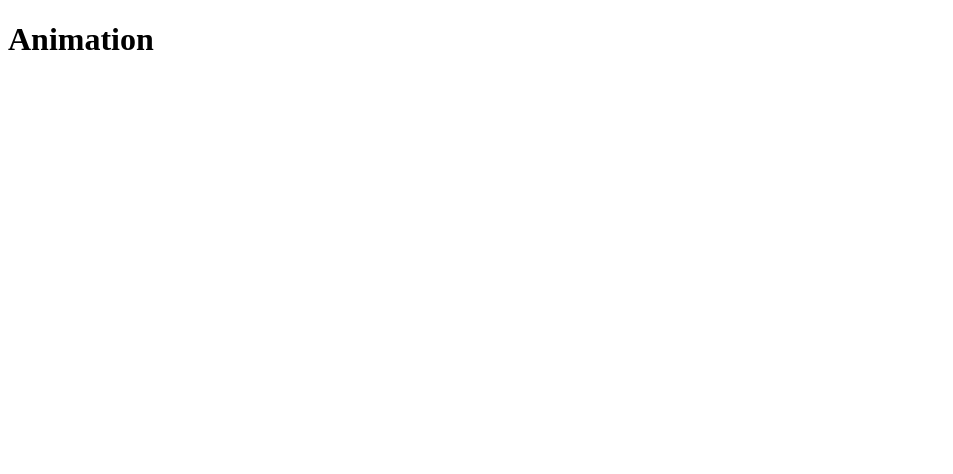
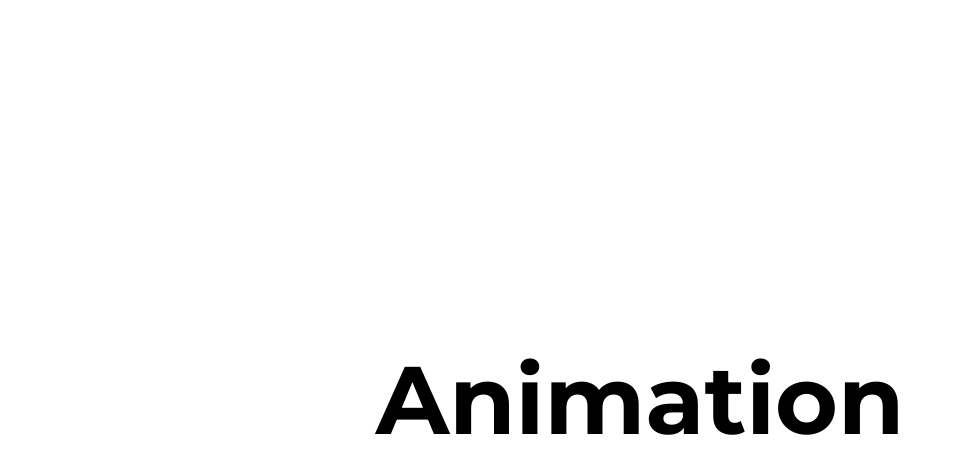
Before and after one commit to thusharathiwanka/Animated-text, a plain HTML site: page index.html in a window 1280 px wide. Shown: the whole page, without its empty margins (0-953 px from the left). Drawn offline with Linux system fonts and the light colour scheme.

Commit message:
styles added

```diff
--- a/index.html
+++ b/index.html
@@ -4,6 +4,7 @@
    <head>
       <meta charset="UTF-8">
       <meta name="viewport" content="width=device-width, initial-scale=1.0">
+      <link href="https://fonts.googleapis.com/css2?family=Montserrat:wght@500;600;700&display=swap" rel="stylesheet">
       <link rel="stylesheet" href="style.css">
       <title>Animated Text</title>
    </head>
--- a/style.css
+++ b/style.css
@@ -0,0 +1,13 @@
+* {
+  margin: 0;
+  padding: 0;
+  box-sizing: border-box;
+}
+
+h1 {
+  font-family: "montserrat", sans-serif;
+  font-weight: 700;
+  font-size: 6rem;
+  text-align: center;
+  line-height: 100vh;
+}
```
